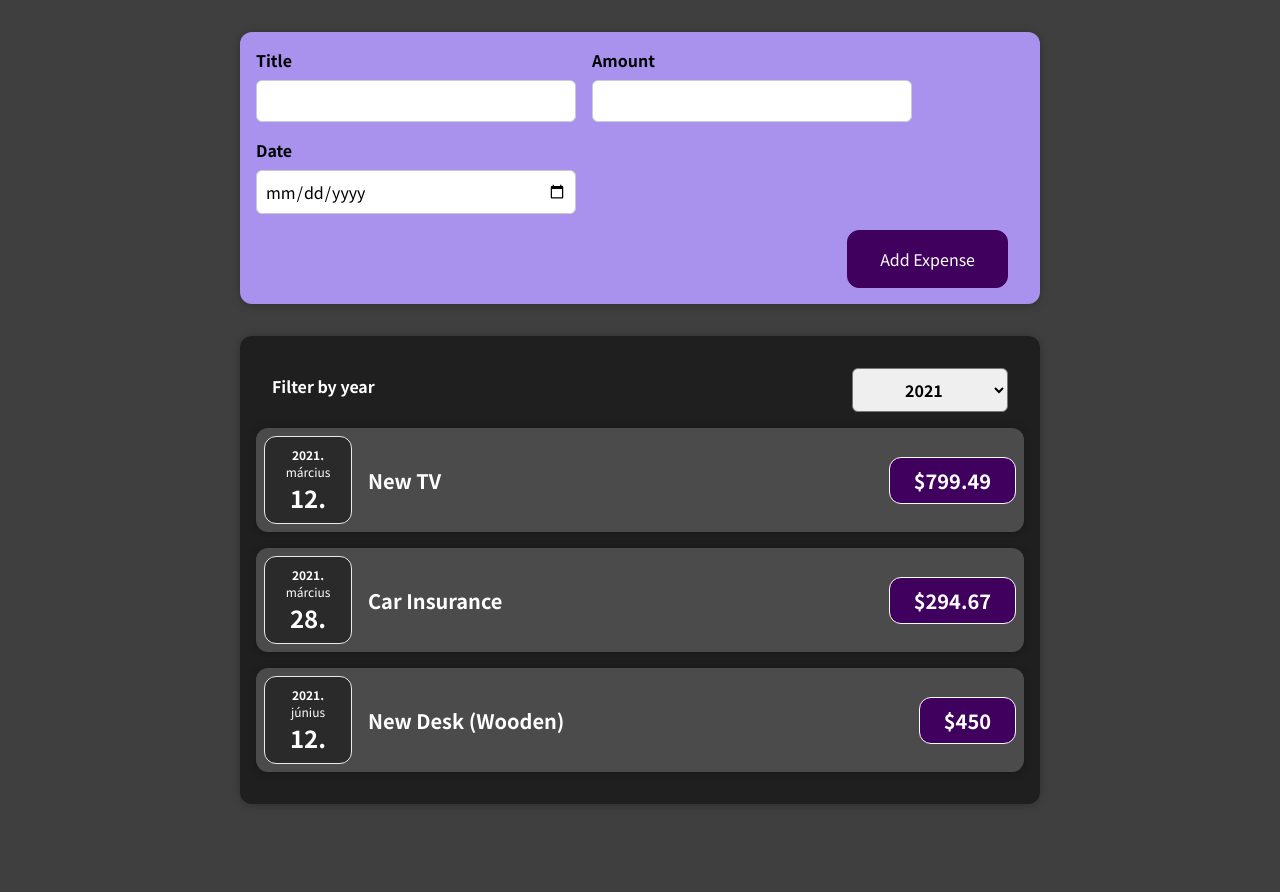
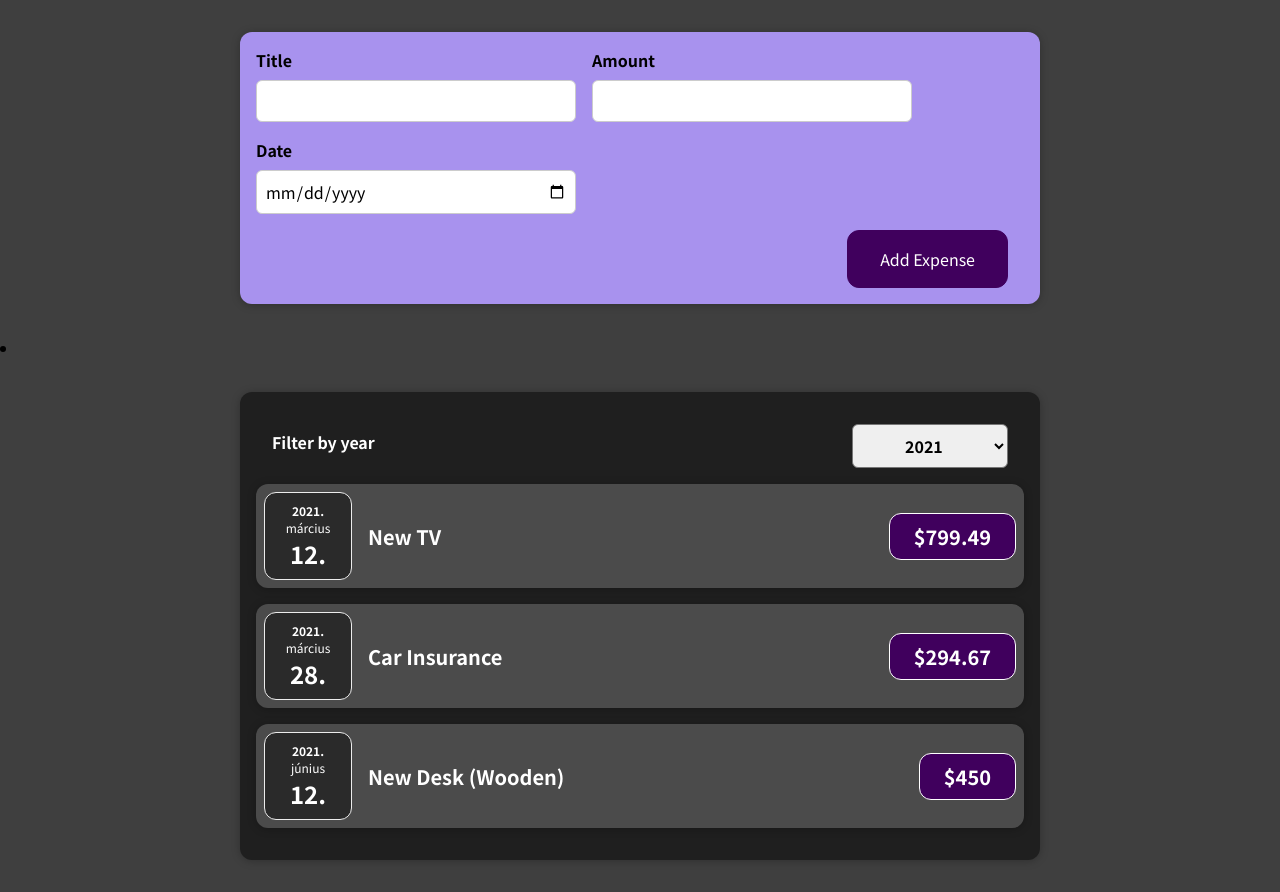
Before and after one commit to Sanyaur/Expense-Tracker-React, a React (Create React App) app: page / in a window 1280 px wide. Before the commit the page ends 836 px from the top, so only its background shows below. Built offline with nearby package versions, Linux system fonts and the light colour scheme.

Commit message:
refactoring dynamic expression

```diff
--- a/src/components/Expenses/Expenses.js
+++ b/src/components/Expenses/Expenses.js
@@ -1,5 +1,5 @@
 import React, { useState } from "react";
-import ExpenseItem from "./ExpenseItem";
+import ExpensesList from "./NewExpense/ExpensesList";
 import Card from "../UI/Card";
 import ExpensesFilter from "./NewExpense/ExpensesFilter";
 import "./Expenses.css";
@@ -15,26 +15,16 @@
     (item) => item.date.getFullYear().toString() === filteredYear
   );
 
-  let expenseContent = <p>No expenses found.</p>;
-
-  if (filteredExpenses.length > 0) {
-    expenseContent = filteredExpenses.map((expense) => (
-      <ExpenseItem
-        key={expense.id}
-        title={expense.title}
-        amount={expense.amount}
-        date={expense.date}
-      />
-    ));
-  }
   return (
+    <li>
       <Card className='expenses'>
         <ExpensesFilter
           selected={filteredYear}
           onChangeFilter={filterChangeHandler}
         />
-      {expenseContent}
+        <ExpensesList items={filteredExpenses} />
       </Card>
+    </li>
   );
 };
 
--- a/src/components/Expenses/NewExpense/ExpensesList.js
+++ b/src/components/Expenses/NewExpense/ExpensesList.js
@@ -1,7 +1,24 @@
 import React from "react";
+import ExpenseItem from "../ExpenseItem";
+import "./ExpensesList.css";
 
-const ExpensesList = () => {
-  return <div></div>;
+const ExpensesList = (props) => {
+  if (props.items.length === 0) {
+    return <h2 className='expenses-list__fallback'>Found no expenses.</h2>;
+  }
+
+  return (
+    <ul className='expenses-list'>
+      {props.items.map((expense) => (
+        <ExpenseItem
+          key={expense.id}
+          title={expense.title}
+          amount={expense.amount}
+          date={expense.date}
+        />
+      ))}
+    </ul>
+  );
 };
 
 export default ExpensesList;
```
Also changed, not shown: 1 other file (tests, documents, lock files or other folders). Lines whose indentation alone changed are shown as unchanged.
